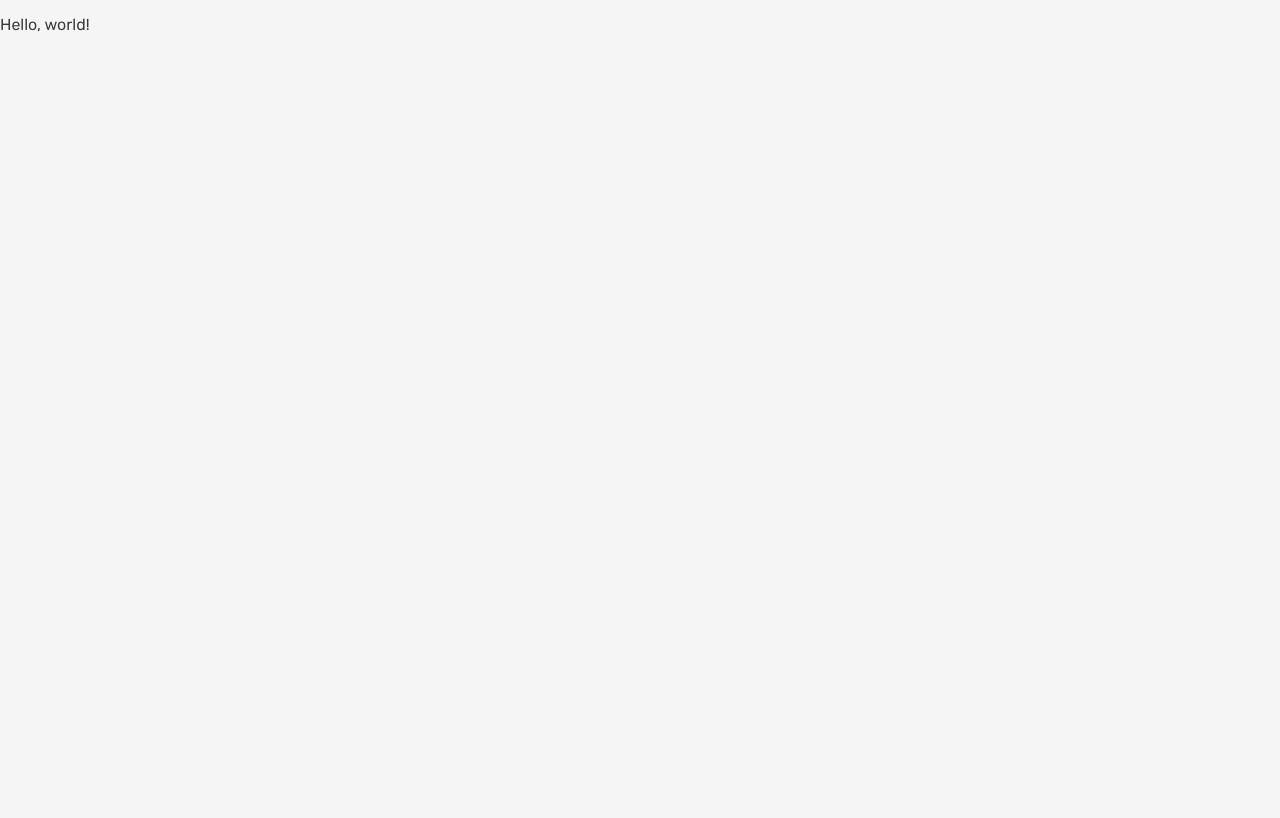
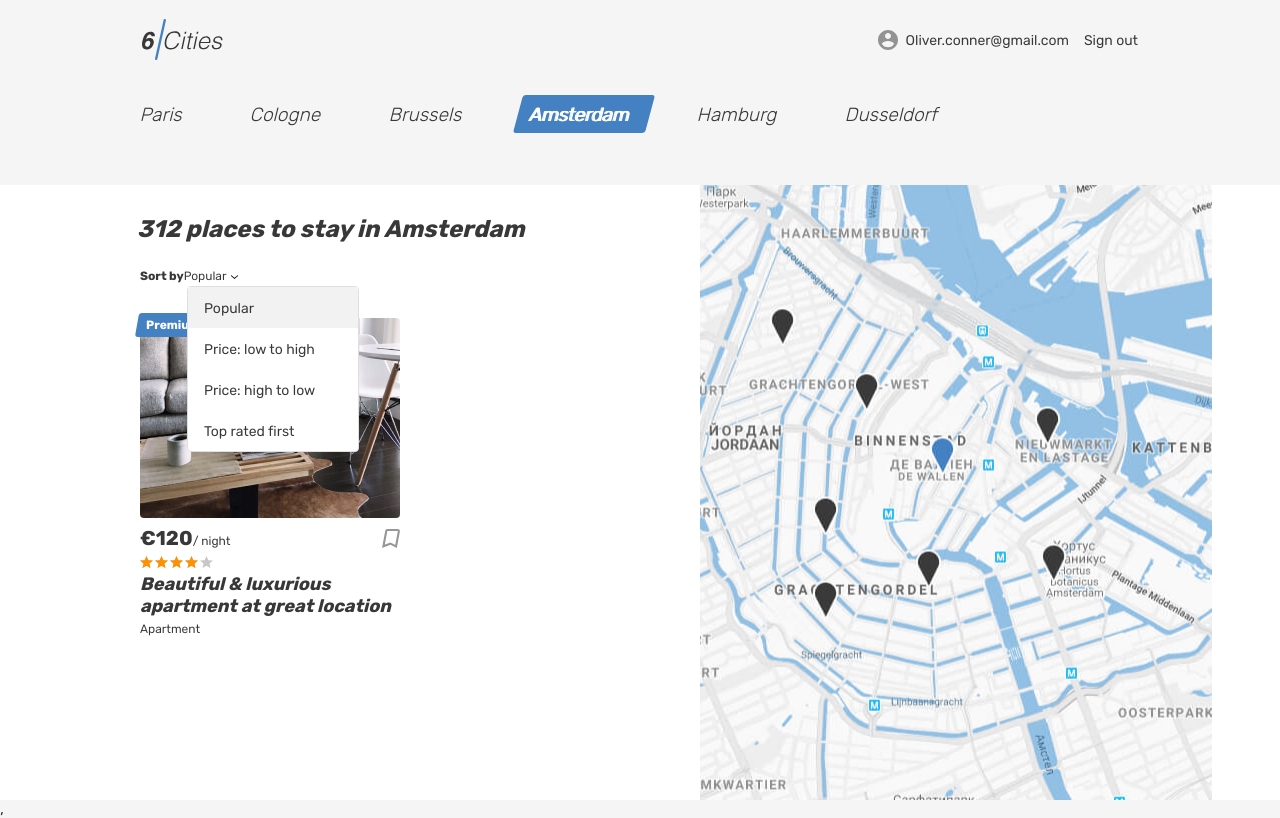
Before and after one commit to Juliet94/1584775-six-cities-7, a React (Create React App) app in the folder project/: page / in a window 1280 px wide. Built offline with nearby package versions, Linux system fonts and the light colour scheme.

Commit message:
Создан шаблон главной страницы

```diff
--- a/project/src/components/app/app.jsx
+++ b/project/src/components/app/app.jsx
@@ -1,7 +1,10 @@
 import React from 'react';
+import MainPage from '../main-page/main-page';
 
 function App() {
-  return <p>Hello, world!</p>;
+  return (
+    <MainPage />
+  );
 }
 
 export default App;
--- /dev/null
+++ b/project/src/components/main-page/main-page.jsx
@@ -0,0 +1,140 @@
+import React from 'react';
+
+function MainPage() {
+
+  return (
+    <div className="page page--gray page--main">
+      <header className="header">
+        <div className="container">
+          <div className="header__wrapper">
+            <div className="header__left">
+              <a className="header__logo-link header__logo-link--active">
+                <img className="header__logo" src="img/logo.svg" alt="6 cities logo" width="81" height="41" />
+              </a>
+            </div>
+            <nav className="header__nav">
+              <ul className="header__nav-list">
+                <li className="header__nav-item user">
+                  <a className="header__nav-link header__nav-link--profile" href="#">
+                    <div className="header__avatar-wrapper user__avatar-wrapper">
+                    </div>
+                    <span className="header__user-name user__name">Oliver.conner@gmail.com</span>
+                  </a>
+                </li>
+                <li className="header__nav-item">
+                  <a className="header__nav-link" href="#">
+                    <span className="header__signout">Sign out</span>
+                  </a>
+                </li>
+              </ul>
+            </nav>
+          </div>
+        </div>
+      </header>
+
+      <main className="page__main page__main--index">
+        <h1 className="visually-hidden">Cities</h1>
+        <div className="tabs">
+          <section className="locations container">
+            <ul className="locations__list tabs__list">
+              <li className="locations__item">
+                <a className="locations__item-link tabs__item" href="#">
+                  <span>Paris</span>
+                </a>
+              </li>
+              <li className="locations__item">
+                <a className="locations__item-link tabs__item" href="#">
+                  <span>Cologne</span>
+                </a>
+              </li>
+              <li className="locations__item">
+                <a className="locations__item-link tabs__item" href="#">
+                  <span>Brussels</span>
+                </a>
+              </li>
+              <li className="locations__item">
+                <a className="locations__item-link tabs__item tabs__item--active">
+                  <span>Amsterdam</span>
+                </a>
+              </li>
+              <li className="locations__item">
+                <a className="locations__item-link tabs__item" href="#">
+                  <span>Hamburg</span>
+                </a>
+              </li>
+              <li className="locations__item">
+                <a className="locations__item-link tabs__item" href="#">
+                  <span>Dusseldorf</span>
+                </a>
+              </li>
+            </ul>
+          </section>
+        </div>
+        <div className="cities">
+          <div className="cities__places-container container">
+            <section className="cities__places places">
+              <h2 className="visually-hidden">Places</h2>
+              <b className="places__found">312 places to stay in Amsterdam</b>
+              <form className="places__sorting" action="#" method="get">
+                <span className="places__sorting-caption">Sort by</span>
+                <span className="places__sorting-type" tabIndex="0">
+                  Popular
+                  <svg className="places__sorting-arrow" width="7" height="4">
+                    <use xlinkHref="#icon-arrow-select" />
+                  </svg>
+                </span>
+                <ul className="places__options places__options--custom places__options--opened">
+                  <li className="places__option places__option--active" tabIndex="0">Popular</li>
+                  <li className="places__option" tabIndex="0">Price: low to high</li>
+                  <li className="places__option" tabIndex="0">Price: high to low</li>
+                  <li className="places__option" tabIndex="0">Top rated first</li>
+                </ul>
+              </form>
+              <div className="cities__places-list places__list tabs__content">
+                <article className="cities__place-card place-card">
+                  <div className="place-card__mark">
+                    <span>Premium</span>
+                  </div>
+                  <div className="cities__image-wrapper place-card__image-wrapper">
+                    <a href="#">
+                      <img className="place-card__image" src="img/apartment-01.jpg" width="260" height="200" alt="Place image" />
+                    </a>
+                  </div>
+                  <div className="place-card__info">
+                    <div className="place-card__price-wrapper">
+                      <div className="place-card__price">
+                        <b className="place-card__price-value">&euro;120</b>
+                        <span className="place-card__price-text">&#47;&nbsp;night</span>
+                      </div>
+                      <button className="place-card__bookmark-button button" type="button">
+                        <svg className="place-card__bookmark-icon" width="18" height="19">
+                          <use xlinkHref="#icon-bookmark" />
+                        </svg>
+                        <span className="visually-hidden">To bookmarks</span>
+                      </button>
+                    </div>
+                    <div className="place-card__rating rating">
+                      <div className="place-card__stars rating__stars">
+                        <span style={{width: '80%'}} />
+                        <span className="visually-hidden">Rating</span>
+                      </div>
+                    </div>
+                    <h2 className="place-card__name">
+                      <a href="#">Beautiful &amp; luxurious apartment at great location</a>
+                    </h2>
+                    <p className="place-card__type">Apartment</p>
+                  </div>
+                </article>
+              </div>
+            </section>
+            <div className="cities__right-section">
+              <section className="cities__map map" />
+            </div>
+          </div>
+        </div>
+      </main>
+    </div>
+  );
+}
+
+export default MainPage;
--- a/project/src/index.js
+++ b/project/src/index.js
@@ -4,6 +4,7 @@
 
 ReactDOM.render(
   <React.StrictMode>
-    <App />
+    <App />,
   </React.StrictMode>,
-  document.getElementById('root'));
+  document.getElementById('root'),
+);
```
Also changed, not shown: 1 other file (tests, documents, lock files or other folders).
